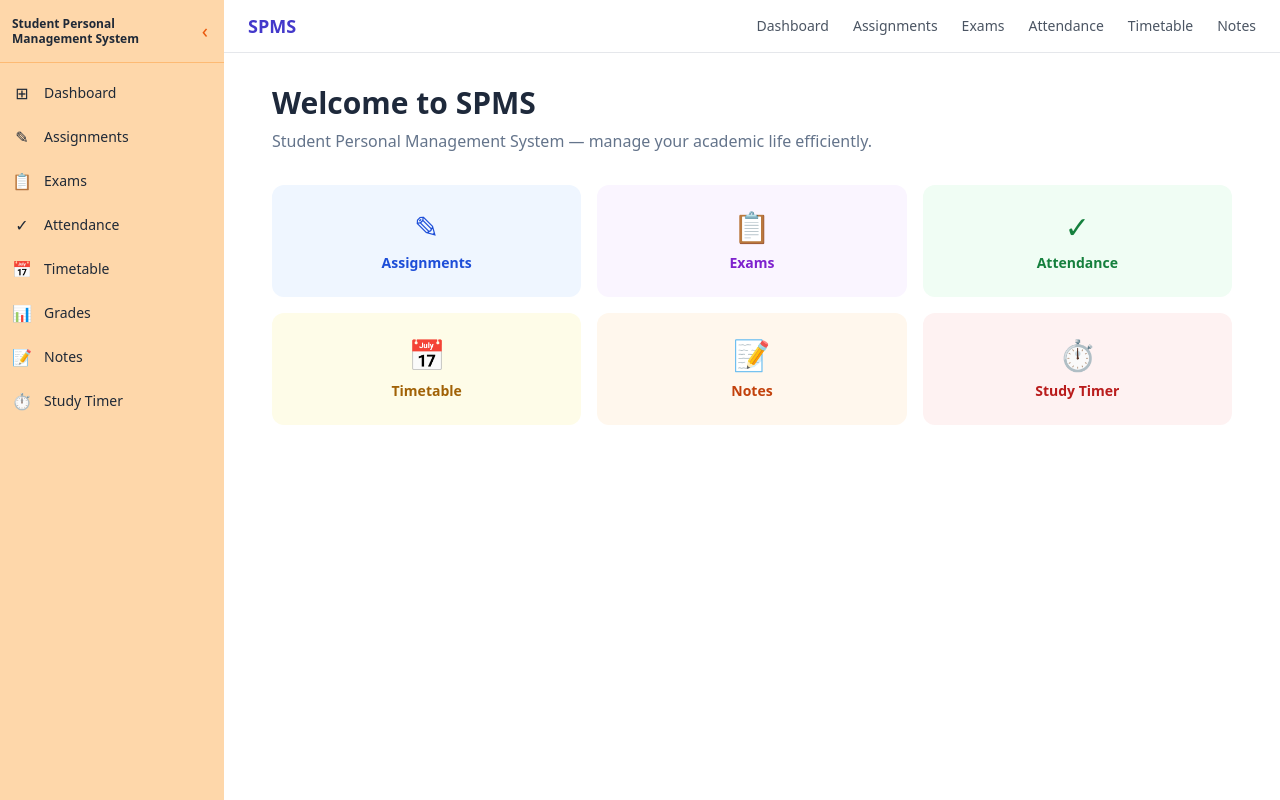
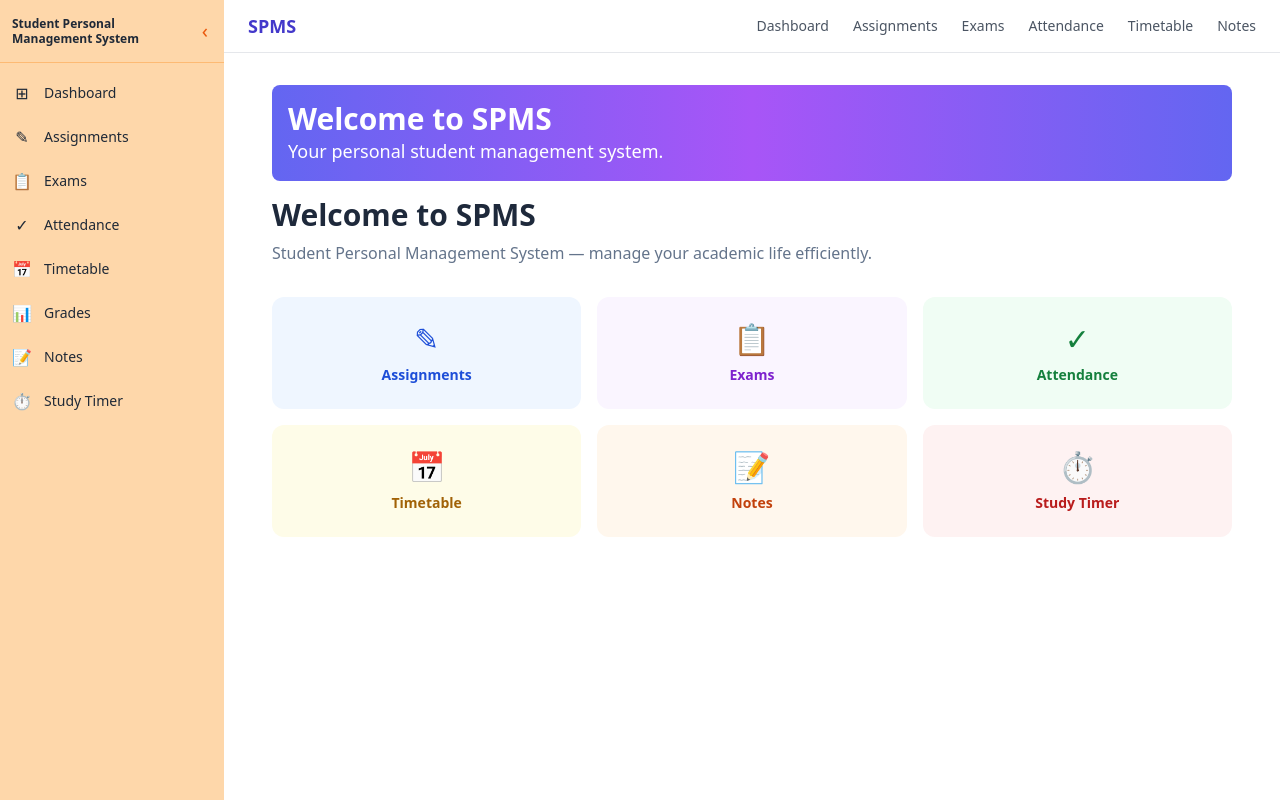
Before and after one commit to bhuvaneshsharma-noi/spms-ai-pipeline, a Next.js app in the folder spms-app/: page / in a window 1280 px wide. Built offline with nearby package versions, Linux system fonts and the light colour scheme.

Commit message:
AI pipeline v2: implement SPMS-37

```diff
--- a/spms-app/app/page.tsx
+++ b/spms-app/app/page.tsx
@@ -1,6 +1,10 @@
 export default function HomePage() {
   return (
     <div>
+      <div className="bg-gradient-to-r from-indigo-500 via-purple-500 to-indigo-500 text-white p-4 rounded-lg mb-4">
+        <h1 className="text-3xl font-bold">Welcome to SPMS</h1>
+        <p className="text-lg">Your personal student management system.</p>
+      </div>
       <h1 className="text-3xl font-bold text-slate-800 mb-2">Welcome to SPMS</h1>
       <p className="text-slate-500">Student Personal Management System — manage your academic life efficiently.</p>
       <div className="mt-8 grid grid-cols-2 sm:grid-cols-3 gap-4">
```
